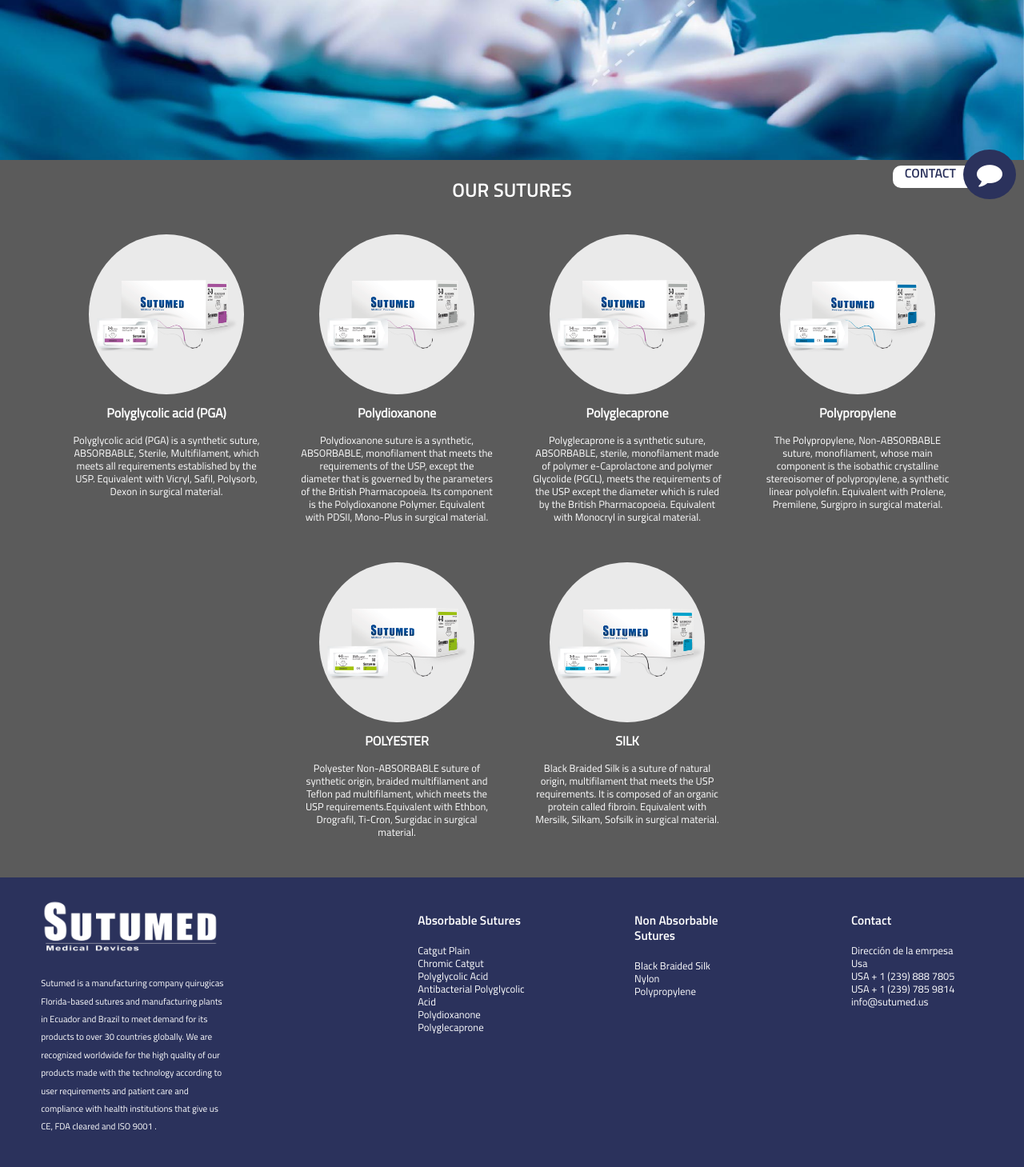
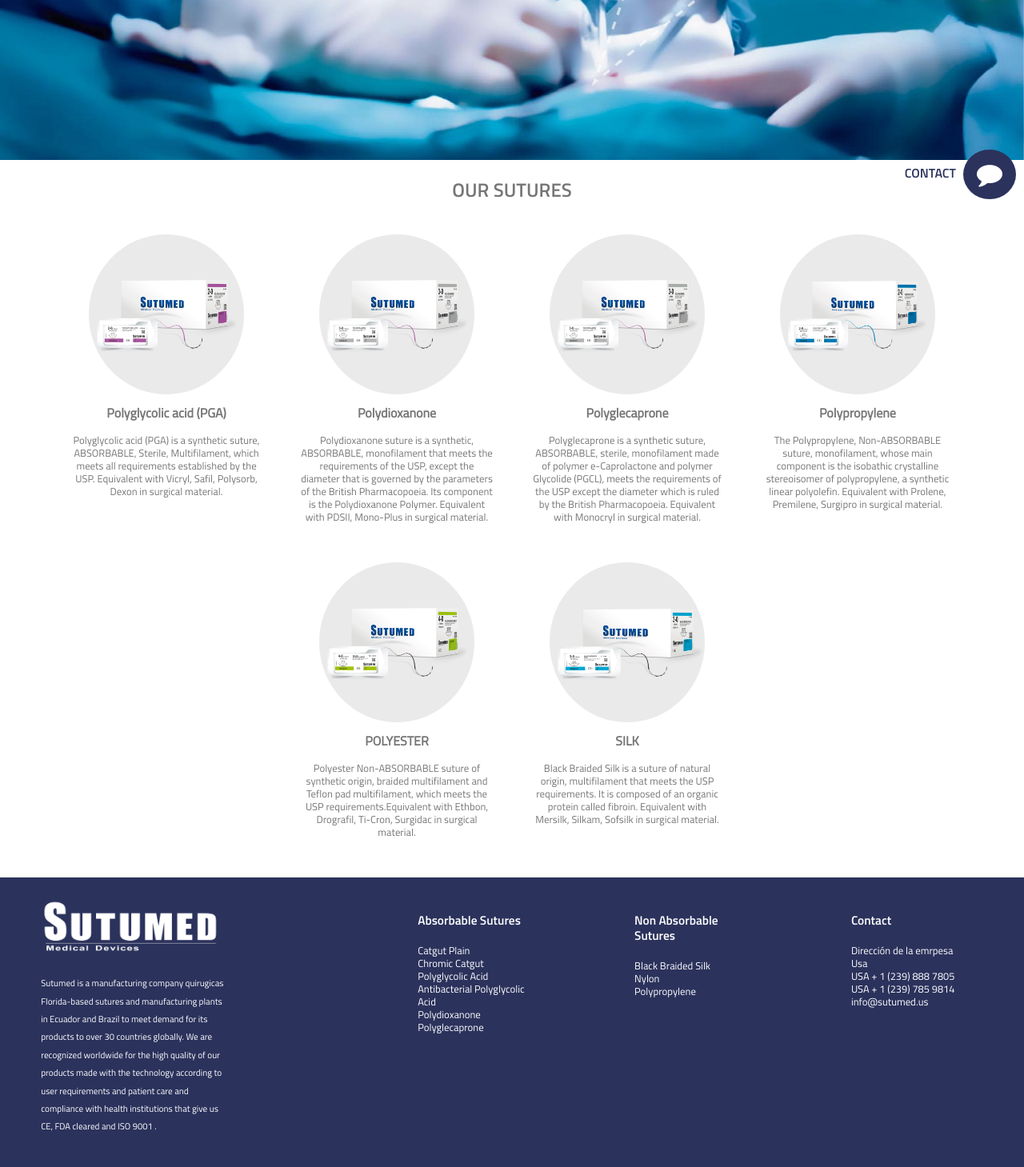
Before and after one commit to BRANDEMMA/sutumed, a PHP site: page / in a window 1280 px wide. Shown: the part 546-2005 px from the top of the page at 80% size. Run offline with PHP 8.4, Linux system fonts and the light colour scheme; some libraries are stand-ins or nearby versions.

Commit message:
cambio color letras y fondo index

```diff
--- a/css/estilos.css
+++ b/css/estilos.css
@@ -290,11 +290,11 @@ header{
 }
 
 .contenedor-azul2{
-	background-color: #5b5b5b;
+	background-color: white;
 	width: 100%;
 }
 .contenedor-azul2 h2{
-	color: white;
+	color: #767676;;
 	font-family: "Titillium-Semibold";
 	margin: 0;
 	padding: 2% 0 3% 0;
@@ -308,7 +308,7 @@ header{
 	width: 90%;
 }
 .contenido-mas-vendidas a{
-	color: white;
+	color: #767676;
 	float: left;
 	font-family: "Titillium-Regular";
 	margin: 0 2% 3% 2%;
```
